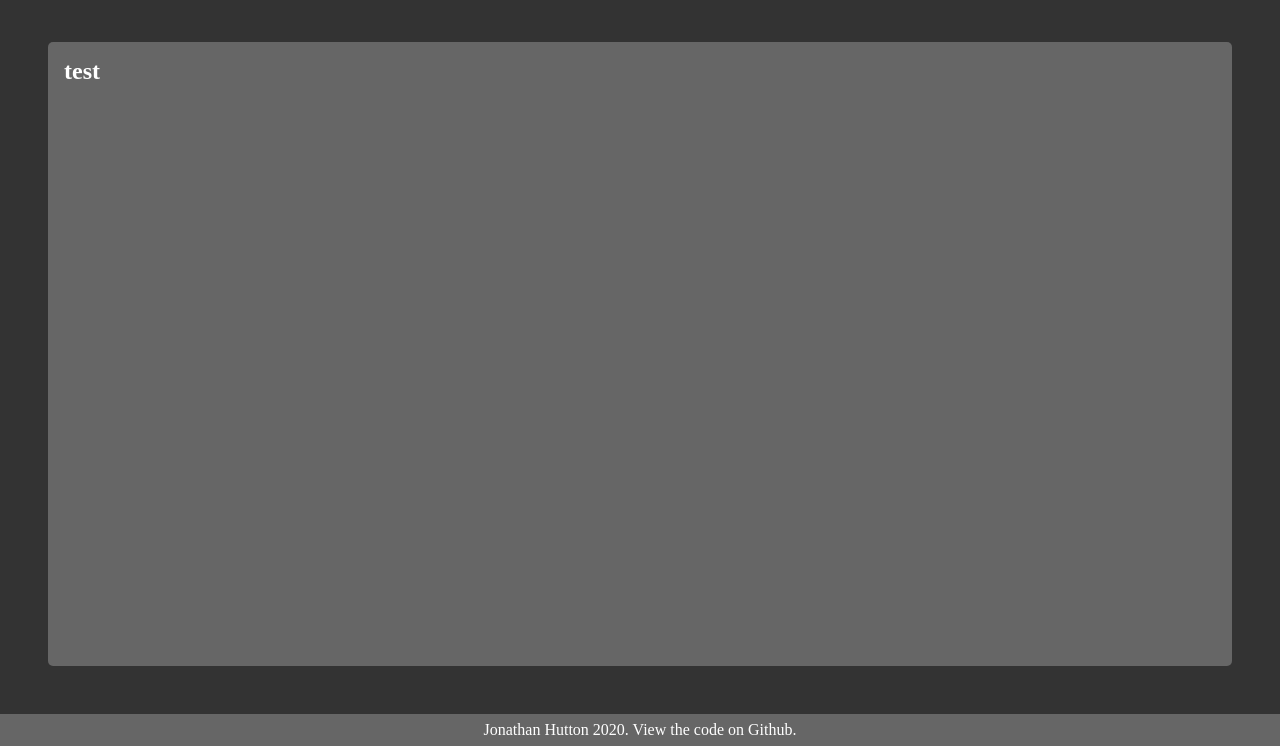
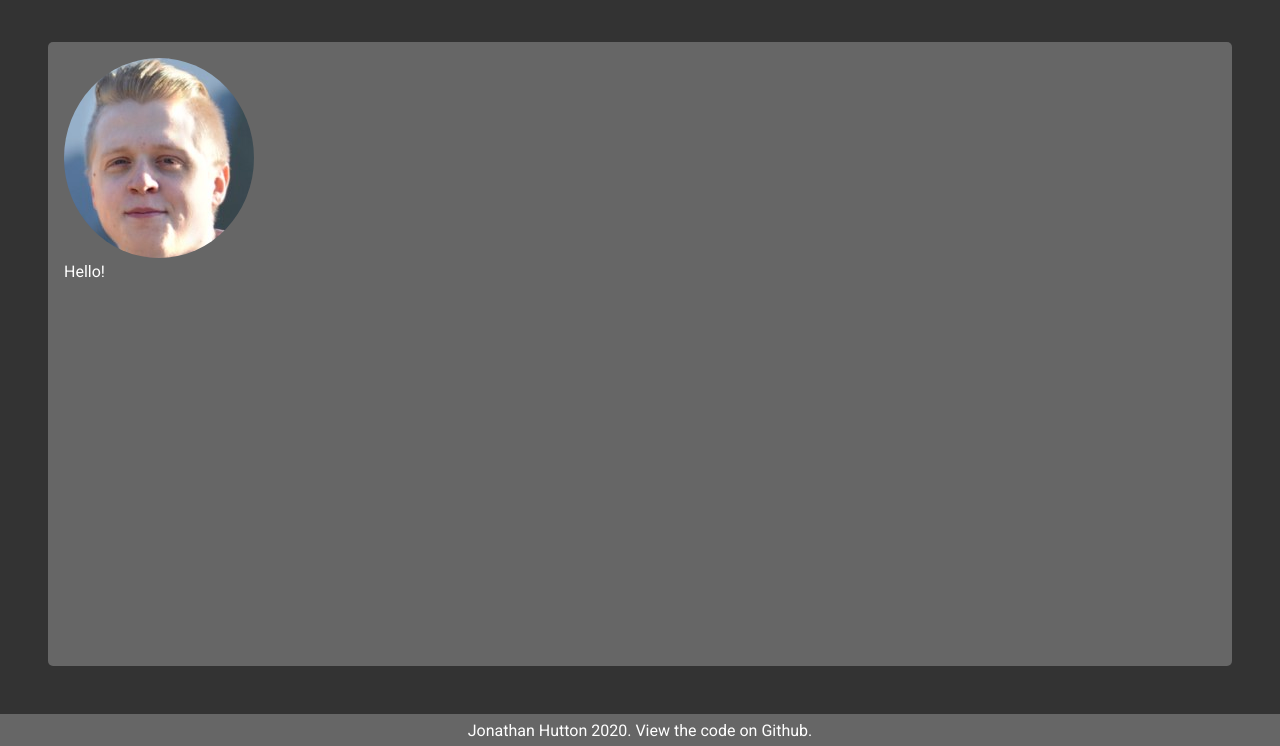
Before and after one commit to huttonjonathan/huttonjonathan.github.io, a plain HTML site: page index.html in a window 1280 px wide. Shown: the part 54-800 px from the top of the page. Drawn offline with Linux system fonts and the light colour scheme.

Commit message:
Added headshot to page

```diff
--- a/assets/css/style.css
+++ b/assets/css/style.css
@@ -1,3 +1,5 @@
+@import url("https://fonts.googleapis.com/css2?family=Roboto&display=swap");
+
 :root {
   --primary-color: #9408e6;
   --dark-color: #333333;
@@ -16,6 +18,7 @@ body {
   min-height: 100vh;
   background-color: var(--dark-color);
   color: #ffffff;
+  font-family: "Roboto", sans-serif;
 }
 
 nav {
@@ -52,6 +55,10 @@ main {
   border-radius: 5px;
 }
 
+.headshot {
+  border-radius: 50%;
+}
+
 footer {
   background-color: var(--light-color);
   height: 2rem;
--- a/index.html
+++ b/index.html
@@ -16,7 +16,12 @@
     </nav>
     <header></header>
     <main>
-      <h2>test</h2>
+      <img
+        class="headshot"
+        src="./assets/images/JonathanHutton.jpg"
+        alt="Headshot of myself."
+      ></img>
+      <p>Hello!</p>
     </main>
     <footer>Jonathan Hutton 2020. View the code on Github.</footer>
   </body>
```
Also changed, not shown: assets/images/JonathanHutton.jpg (added).
